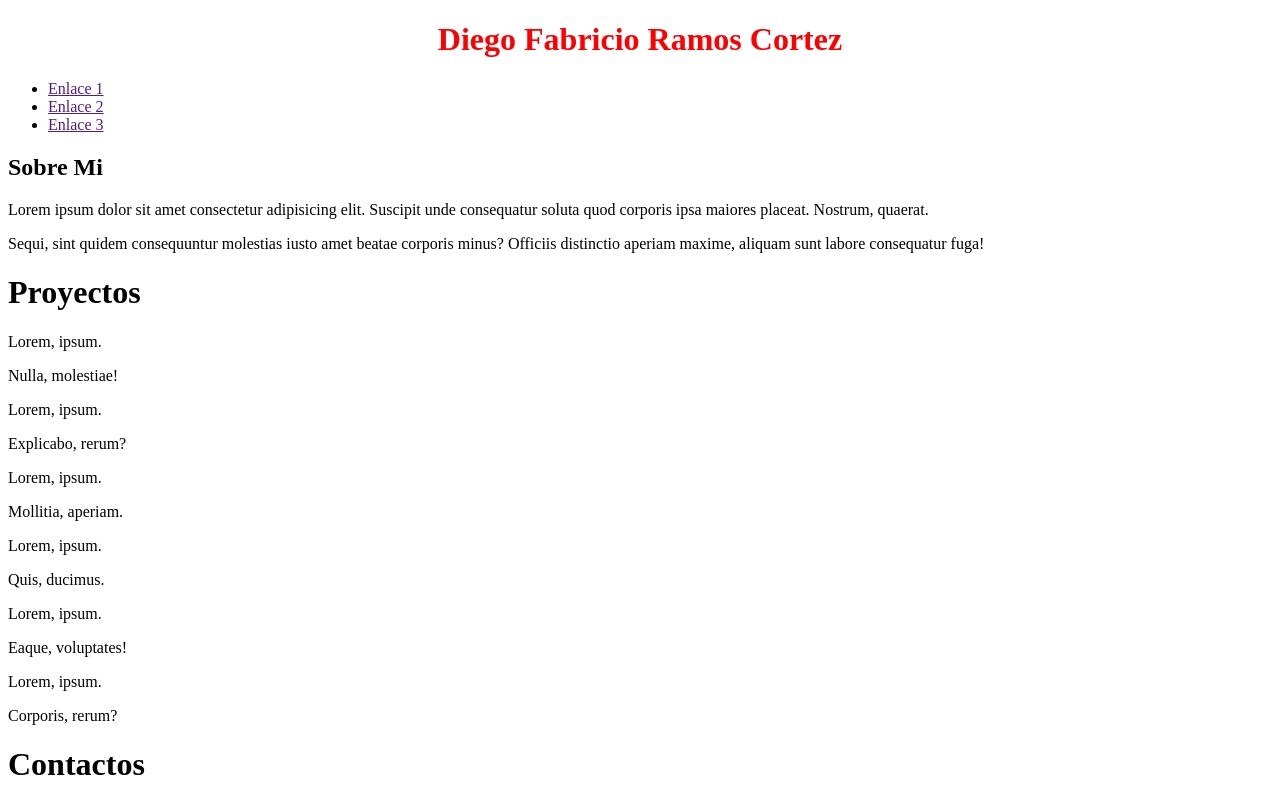
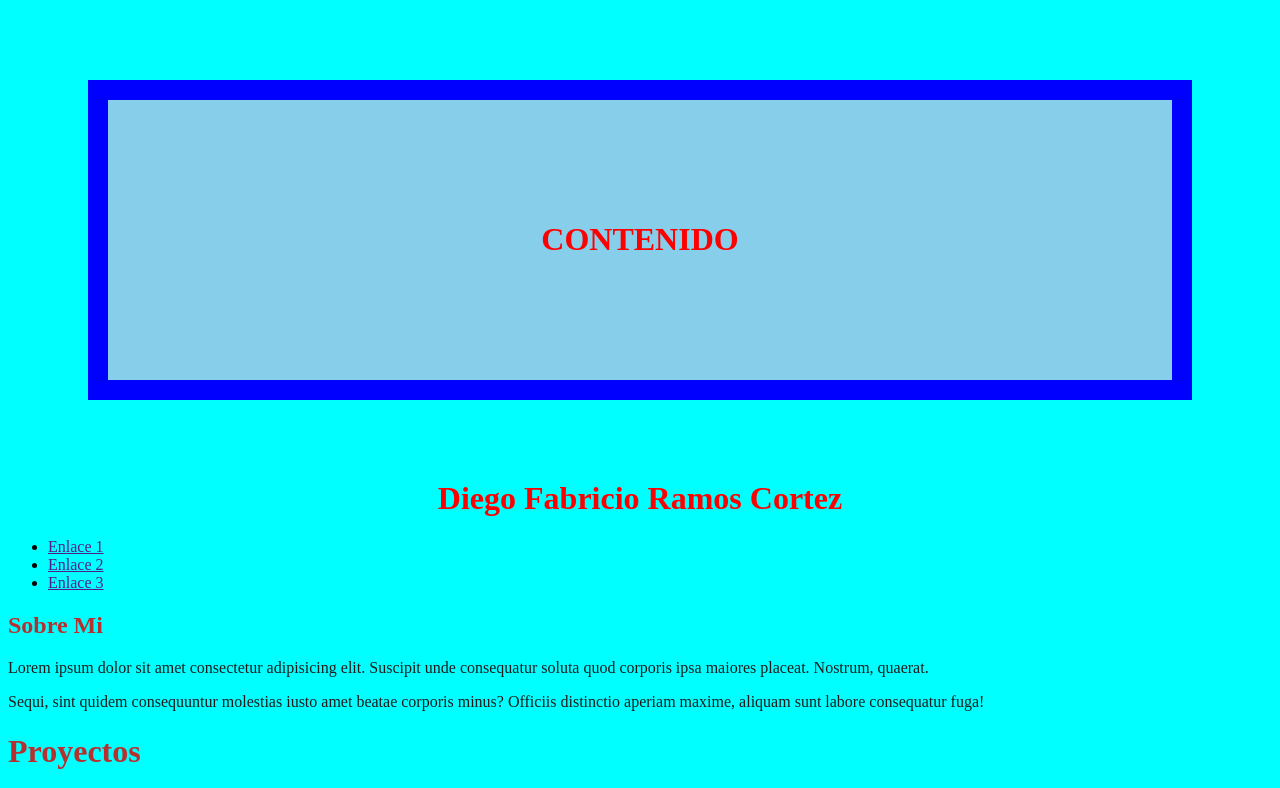
Before and after one commit to 2411070173-debug/HTML5, a plain HTML site: page index.html in a window 1280 px wide. Shown: the top 788 px of the page. Drawn offline with Linux system fonts and the light colour scheme.

Commit message:
Agregar archivos

```diff
--- a/estilo.css
+++ b/estilo.css
@@ -0,0 +1,15 @@
+body{
+    background-color: aqua;
+}
+h1{
+    color: rgb(182, 48, 48);
+}
+p{
+     color: rgb(32, 28, 28);
+}
+.caja{
+    margin: 80px;
+    border: 20px solid blue;
+    padding: 100px;
+    background-color: skyblue;
+}
--- a/index.html
+++ b/index.html
@@ -4,9 +4,15 @@
     <meta charset="UTF-8">
     <meta name="viewport" content="width=device-width, initial-scale=1.0">
     <title>Document</title>
-    <link rel="stylesheet" href="style.css">
+    <link rel="stylesheet" href="estilo.css">
 </head>
 <body>
+    <div class="caja">
+        <h1 style = "color: red;text-align:center">
+            CONTENIDO
+        </h1>
+
+    </div>
     <header>
     <h1 style = "color: red;text-align:center">Diego Fabricio Ramos Cortez</h1>
     <nav>
```
